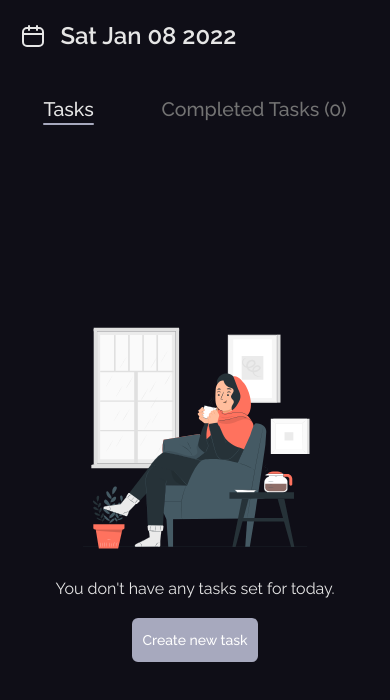
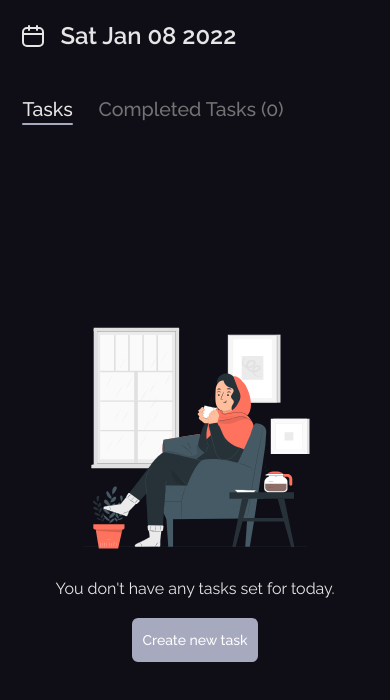
Before and after one commit to Adekxnle/checked, a React (Create React App) app: page / in a window 390 px wide. Shown: the top 700 px of the page. Built offline with nearby package versions, Linux system fonts and the light colour scheme.

Commit message:
adjusted header style

```diff
--- a/src/components/Header/style.css
+++ b/src/components/Header/style.css
@@ -153,7 +153,6 @@ li a.tabs:focus-visible {
 
   .links-container ul {
     width: 100%;
-    justify-content: space-around;
     gap: 1.6rem;
   }
 }
```
